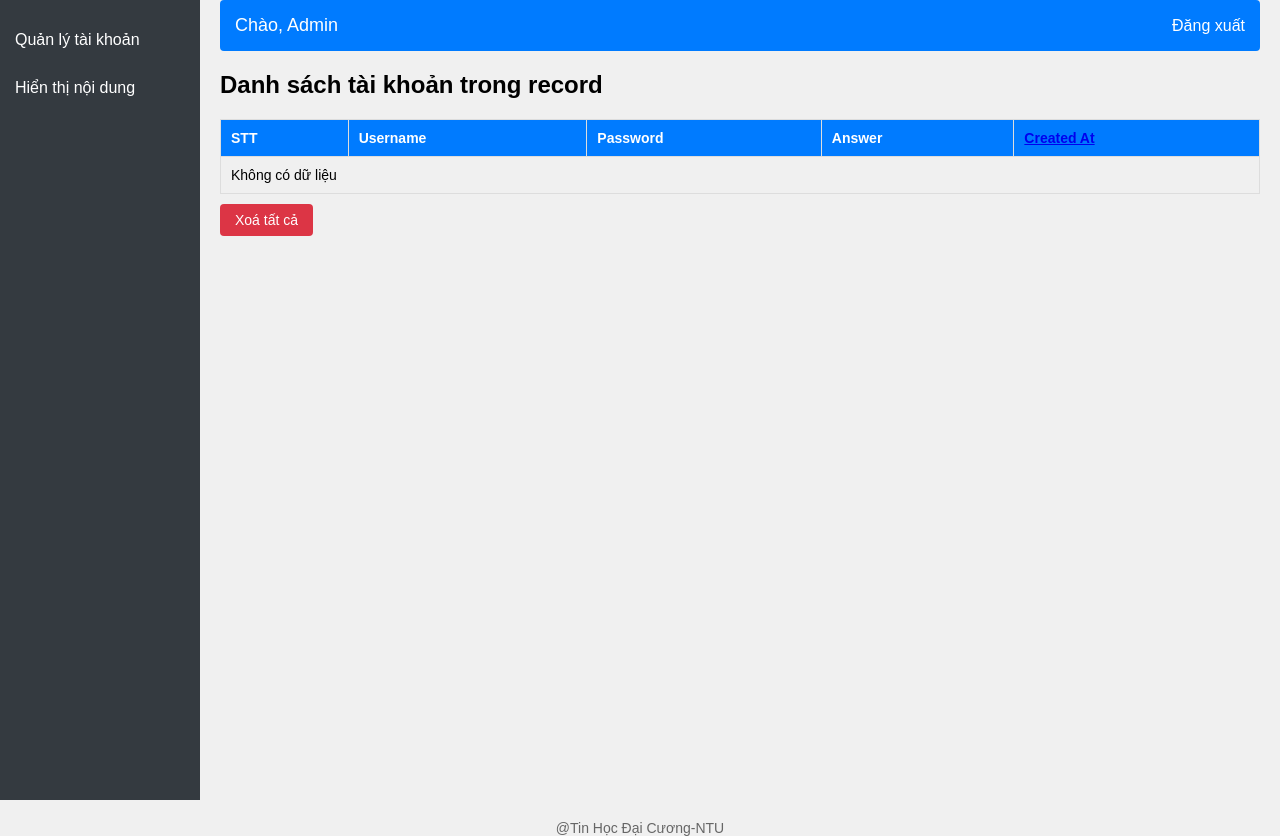
After one commit to trieuntu/OSS_Assignment, a PHP site: page /admin.php in a window 1280 px wide. The commit adds this page. Run offline with PHP 8.4, Linux system fonts and the light colour scheme; the visitor is signed in with stand-in values (Sample User, id 1); data that the repository does not hold is empty.

Commit message:
updated cms backend

```diff
--- /dev/null
+++ b/admin.php
@@ -0,0 +1,164 @@
+<!---- Chèn user admin mặc định-->
+<!--INSERT INTO admin_user (username, password) VALUES ('admin', MD5('root'));-->
+<?php
+session_start();
+require("./config.php");
+$conn = new mysqli($servername, $username, $password, $dbname);
+if ($conn->connect_error) {
+    die("Lỗi kết nối DB: " . $conn->connect_error);
+}
+mysqli_set_charset($conn, 'utf8');
+
+function isLoggedIn() {
+    return isset($_SESSION['admin_logged_in']);
+}
+
+
+if ($_SERVER['REQUEST_METHOD'] === 'POST' && isset($_POST['login'])) {
+    $username = $_POST['username'];
+    $password = md5($_POST['password']);
+
+    $query = "SELECT * FROM admin_user WHERE username='$username' AND password='$password'";
+    $result = $conn->query($query);
+
+    if ($result->num_rows > 0) {
+        $_SESSION['admin_logged_in'] = true;
+        header("Location: admin.php");
+        exit();
+    } else {
+        $error = "Sai tên đăng nhập hoặc mật khẩu!";
+    }
+}
+
+
+if (isset($_GET['logout'])) {
+    session_destroy();
+    header("Location: admin.php");
+    exit();
+}
+
+if (!isLoggedIn()) {
+    include 'login_view.php';
+    exit();
+}
+
+if ($_SERVER['REQUEST_METHOD'] === 'POST' && isset($_POST['change_password'])) {
+    $new_password = md5($_POST['new_password']);
+    $confirm_password = md5($_POST['confirm_password']);
+
+    if ($new_password === $confirm_password) {
+        $conn->query("UPDATE admin_user SET password='$new_password' WHERE username='admin'");
+        $success = "Đổi mật khẩu thành công!";
+    } else {
+        $error = "Xác nhận mật khẩu không khớp!";
+    }
+}
+
+if (isset($_POST['delete_all'])) {
+    $conn->query("DELETE FROM record");
+    header("Location: admin.php");
+    exit();
+}
+
+$order_by = isset($_GET['order']) && $_GET['order'] === 'desc' ? 'DESC' : 'ASC';
+$query = "SELECT * FROM record ORDER BY created_at $order_by";
+$results = $conn->query($query);
+
+$total_rows = $results->num_rows;
+$limit = 50;
+$page = isset($_GET['page']) ? $_GET['page'] : 1;
+$start = ($page - 1) * $limit;
+
+$query = "SELECT * FROM record ORDER BY created_at $order_by LIMIT $start, $limit";
+$paged_results = $conn->query($query);
+?>
+
+<!DOCTYPE html>
+<html lang="vi">
+<head>
+    <meta charset="UTF-8">
+    <meta name="viewport" content="width=device-width, initial-scale=1.0">
+    <link rel="stylesheet" href="backend_view.css">
+    <title>Admin Dashboard</title>
+</head>
+<body>
+
+<div class="admin-container">
+    <div class="sidebar">
+        <ul>
+            <li><a href="#user" id="account-management-btn">Quản lý tài khoản</a></li>
+            <li><a href="#view">Hiển thị nội dung</a></li>
+        </ul>
+    </div>
+    <div class="main-content">
+        <div class="header">
+            <div class="user-info">
+                <span>Chào, Admin</span>
+                <a href="?logout=true">Đăng xuất</a>
+            </div>
+        </div>
+
+        <div id="user" class="section hidden">
+            <h2>Đổi mật khẩu</h2>
+            <form method="POST">
+                <input type="password" name="new_password" placeholder="Nhập mật khẩu mới" required>
+                <input type="password" name="confirm_password" placeholder="Xác nhận mật khẩu mới" required>
+                <button type="submit" name="change_password">Đổi mật khẩu</button>
+            </form>
+            <?php if (isset($success)) echo "<p>$success</p>"; ?>
+            <?php if (isset($error)) echo "<p>$error</p>"; ?>
+        </div>
+
+        <div id="view" class="section">
+            <h2>Danh sách tài khoản trong record</h2>
+            <table>
+                <thead>
+                <tr>
+                    <th>STT</th>
+                    <th>Username</th>
+                    <th>Password</th>
+                    <th>Answer</th>
+                    <th><a href="?order=<?php echo $order_by === 'ASC' ? 'desc' : 'asc'; ?>">Created At</a></th>
+                </tr>
+                </thead>
+                <tbody>
+                <?php if ($paged_results->num_rows > 0): ?>
+                    <?php $stt = $start + 1; while ($row = $paged_results->fetch_assoc()): ?>
+                        <tr>
+                            <td><?php echo $stt++; ?></td>
+                            <td><?php echo $row['username']; ?></td>
+                            <td><?php echo $row['password']; ?></td>
+                            <td><?php echo $row['answer']; ?></td>
+                            <td><?php echo $row['created_at']; ?></td>
+                        </tr>
+                    <?php endwhile; ?>
+                <?php else: ?>
+                    <tr>
+                        <td colspan="5">Không có dữ liệu</td>
+                    </tr>
+                <?php endif; ?>
+                </tbody>
+            </table>
+            <form method="POST">
+                <button type="submit" name="delete_all" class="delete-btn">Xoá tất cả</button>
+            </form>
+        </div>
+    </div>
+</div>
+<footer>
+    <p> @Tin Học Đại Cương-NTU </p>
+</footer>
+
+<script>
+    document.getElementById('account-management-btn').addEventListener('click', function() {
+        var userSection = document.getElementById('user');
+        if (userSection.classList.contains('hidden')) {
+            userSection.classList.remove('hidden');
+        } else {
+            userSection.classList.add('hidden');
+        }
+    });
+</script>
+
+</body>
+</html>
--- /dev/null
+++ b/backend_view.css
@@ -0,0 +1,176 @@
+body, html {
+    margin: 0;
+    padding: 0;
+    font-family: Arial, sans-serif;
+    background-color: #f0f0f0;
+    height: 100%;
+}
+
+* {
+    box-sizing: border-box;
+}
+
+.login-container, .admin-container {
+    display: flex;
+    justify-content: center;
+    align-items: center;
+    height: 100vh;
+}
+
+.login-form {
+    background-color: #fff;
+    padding: 20px;
+    border-radius: 8px;
+    box-shadow: 0 2px 10px rgba(0, 0, 0, 0.1);
+    width: 300px;
+}
+
+.login-form input {
+    width: 100%;
+    padding: 10px;
+    margin: 10px 0;
+    border-radius: 4px;
+    border: 1px solid #ccc;
+}
+
+.login-form button {
+    width: 100%;
+    padding: 10px;
+    border: none;
+    background-color: #007bff;
+    color: white;
+    cursor: pointer;
+    border-radius: 4px;
+}
+
+.sidebar {
+    width: 200px;
+    background-color: #343a40;
+    height: 100vh;
+    position: fixed;
+    top: 0;
+    left: 0;
+    overflow: auto;
+}
+
+.sidebar ul {
+    list-style: none;
+    padding: 0;
+}
+
+.sidebar ul li {
+    padding: 15px;
+}
+
+.sidebar ul li a {
+    color: white;
+    text-decoration: none;
+}
+
+.main-content {
+    margin-left: 200px;
+    padding: 20px;
+    padding-top: 0;
+    width: calc(100% - 200px);
+    display: flex;
+    flex-direction: column;
+    justify-content: flex-start;
+    height: 100vh;
+}
+
+
+.section h2 {
+    font-size: 24px;
+    margin-bottom: 20px;
+}
+
+form {
+    margin-bottom: 20px;
+}
+
+form input[type="password"] {
+    padding: 8px;
+    margin-right: 10px;
+    border-radius: 4px;
+    border: 1px solid #ccc;
+}
+
+table {
+    width: 100%;
+    border-collapse: collapse;
+    margin: 10px 0;
+    font-size: 14px;
+}
+
+table th, table td {
+    padding: 10px;
+    border: 1px solid #ddd;
+    text-align: left;
+}
+
+table th {
+    background-color: #007bff;
+    color: white;
+}
+
+button {
+    padding: 8px 15px;
+    font-size: 14px;
+    border: none;
+    cursor: pointer;
+    border-radius: 4px;
+}
+
+.delete-btn {
+    background-color: #dc3545;
+    color: white;
+}
+
+.delete-btn:hover {
+    background-color: #c82333;
+}
+
+.user-info {
+    display: flex;
+    justify-content: space-between;
+    align-items: center;
+    background-color: #007bff;
+    color: white;
+    padding: 15px;
+    border-radius: 4px;
+    margin-top: 0;
+}
+
+.user-info span {
+    font-size: 18px;
+}
+
+.user-info a {
+    color: white;
+    text-decoration: none;
+    margin-left: 10px;
+}
+
+.hidden {
+    display: none;
+}
+
+footer {
+    margin-top: 20px;
+    text-align: center;
+    font-size: 14px;
+    color: #666;
+}
+
+@media (max-width: 768px) {
+    .sidebar {
+        width: 100%;
+        height: auto;
+        position: relative;
+    }
+
+    .main-content {
+        margin-left: 0;
+        width: 100%;
+    }
+}
--- a/client.php
+++ b/client.php
@@ -13,7 +13,7 @@ session_start();
 if(isset($_POST["username"])and isset($_POST["password"])) {
     $user = $_POST["username"];
     $password = $_POST["password"];
-    if(strlen($user)!=8) header("location:./index.php");
+    if(strlen($user)<7 or strlen($user)>9) header("location:./index.php");
     $_SESSION['user'] = $user;
     $_SESSION['password'] = $password;
 }
--- a/config.php
+++ b/config.php
@@ -1,5 +1,4 @@
 <?php
-
 $servername = "localhost";
 $username = "root";
 $password = "root";
```
Also changed, not shown: login_view.php (added, +20 -0 lines).
